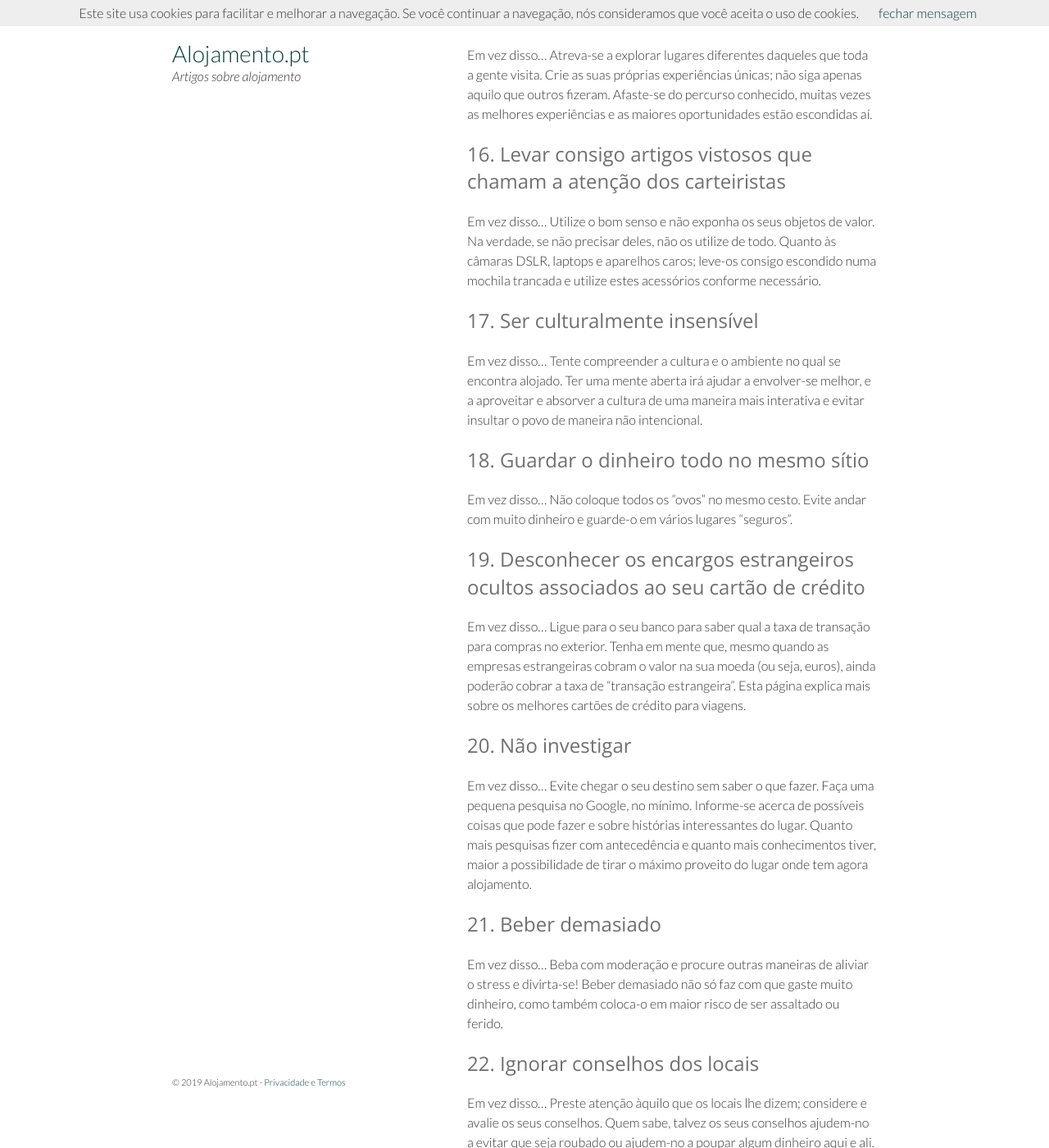
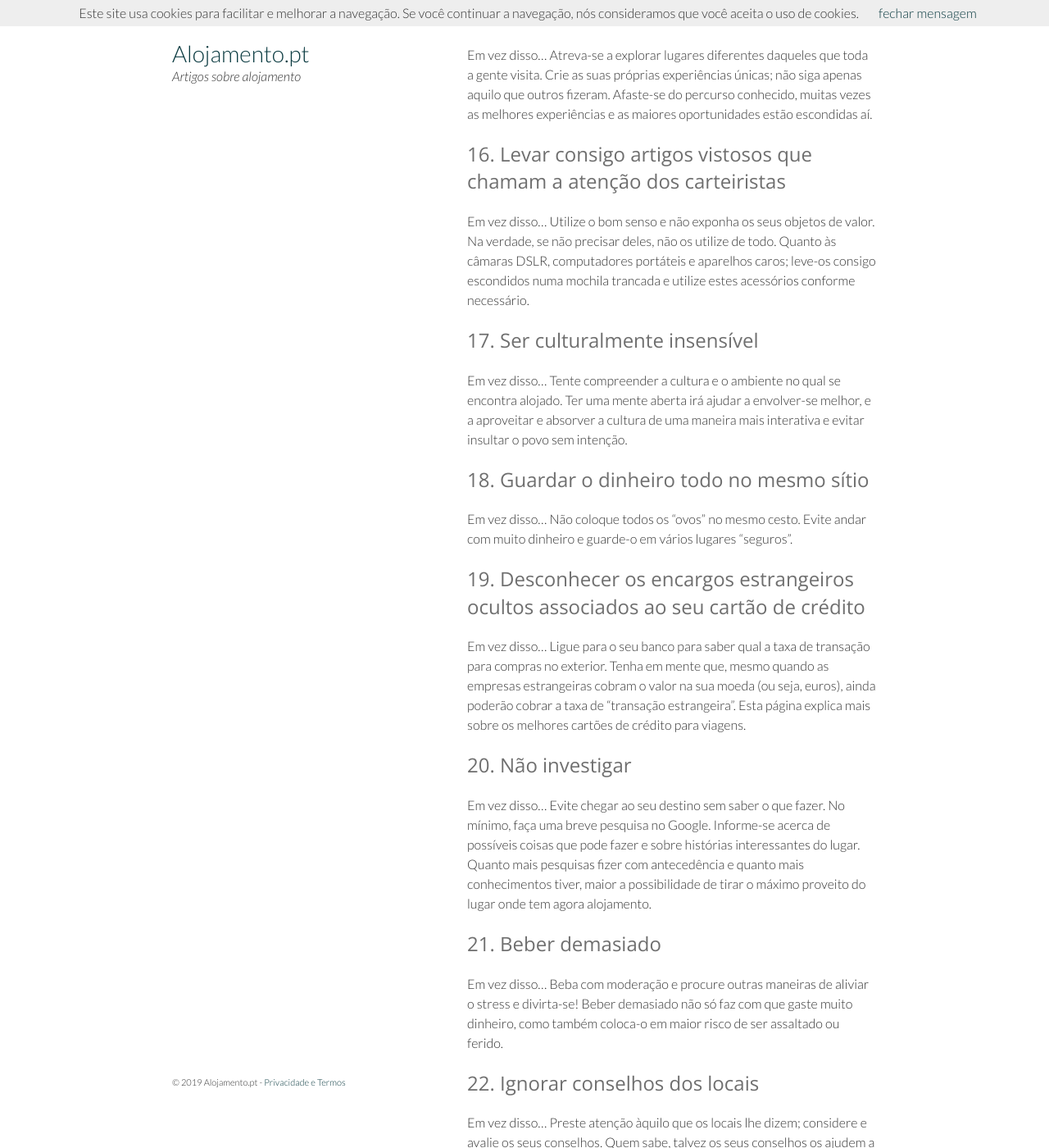
Before and after one commit to artigos/alojamento.pt, a Jekyll site: the page built from _posts/2019-05-12-24-erros-de-viagem-comuns-e-como-evita-los.md, in a window 1280 px wide and 1400 px high, scrolled down 3335 px. Shown: the whole window at 82% size. Built offline with Jekyll 4.4.1, drawn with Linux system fonts in a browser that asks for light colours; some of the changed text lies outside the part shown.

Commit message:
New post

```diff
--- a/_posts/2019-05-12-24-erros-de-viagem-comuns-e-como-evita-los.md
+++ b/_posts/2019-05-12-24-erros-de-viagem-comuns-e-como-evita-los.md
@@ -5,100 +5,100 @@
 
 # {{ page.title }}
 
-É normal cometer alguns erros ao viajar e explorar o desconhecido. Mas por vezes estes erros podem transformar a sua viagem numa experiência dececionante e dispendiosa.  Este são os 24 erros de viagem mais comuns.  Esperemos que estas dicas o ajudem a evitar ser vítima destes imprevistos.
+É normal cometer alguns erros ao viajar e explorar o desconhecido.   Mas por vezes estes erros podem transformar a sua viagem numa experiência dececionante e dispendiosa.  Estes são os 24 erros de viagem mais comuns.  Esperemos que estas dicas o ajudem a evitar ser vítima destes imprevistos.
 
 ## 1. Definir um itinerário demasiado ambicioso
 
-Em vez disso... Seja flexível; não tenha medo de alterar os seus planos devido ao clima ou a escassez de dinheiro. Atenção ao tempo que demora a ir de “A” para “B” (não por distância, mas por método de viagem: carro, autocarro, comboio, etc).  Contabilize o tempo adicional de possíveis atrasos assim como tempo adicional para descansar. Lembre-se, não precisa de visitar o país inteiro de uma vez; ao fazê-lo poderá sentir que a viagem ficou inacabada.
+Em vez disso… Seja flexível; não tenha medo de alterar os seus planos devido ao clima ou a escassez de dinheiro.   Atenção ao tempo que demora a deslocar-se de “A” para “B” (não por distância, mas por método de viagem: carro, autocarro, comboio, etc).  Contabilize o tempo adicional de possíveis atrasos assim como o tempo adicional para descansar.   Lembre-se, não precisa de visitar o país inteiro de uma vez; ao fazê-lo poderá sentir que a viagem ficou inacabada.
 
 ## 2. Levar demasiada bagagem
 
-Em vez disso... Leve apenas aquilo que precisa e que sabe que vai utilizar, e não aquilo que julga que vai utilizar.  Compre o resto no seu local de destino (possivelmente a uma fração do preço).  Depois de fazer as malas, faça uma revisão e tente reduzir um pouco mais a carga. Evite levar coisas que não precisa e retire esse peso extra.
+Em vez disso… Leve apenas aquilo que precisa e que sabe que vai utilizar, e não aquilo que julga que vai utilizar.  Compre o resto no seu local de destino (possivelmente a uma fração do preço).  Depois de fazer as malas, faça uma revisão e tente reduzir um pouco mais a carga. Evite levar coisas que não precisa e retire esse peso extra.
 
 ## 3. Confiar cegamente nas primeiras direções dadas por uma pessoa local
 
-Em vez disso... Arranje uma rede abrangente de direções. Pergunte as direções a mais de uma pessoa para o mesmo lugar.  Se a pessoa hesitar ou parecer procurar uma resposta, agradeça a ajuda e procure novamente ajuda na rua seguinte.
+Em vez disso… Arranje uma rede abrangente de direções.   Pergunte as direções a mais de uma pessoa para o mesmo lugar.  Se a pessoa hesitar ou parecer procurar uma resposta, agradeça a ajuda e procure novamente ajuda na rua seguinte.
 
 ## 4. Confiar totalmente nos guias de viagem
 
-Em vez disso... Os guias de viagem servem para dar-lhe informações sobre as suas viagens, não servem para defini-las.  Coloque o guia de lado e interaja com outros viajantes e outras pessoas no seu local de destino.  Permita-se explorar e recorrer à sua iniciativa; os destinos reservam muito mais do que o que está escrito em qualquer guia de viagem.
+Em vez disso… Os guias de viagem servem para dar-lhe informações sobre as suas viagens, não servem para defini-las.  Coloque o guia de lado e interaja com outros viajantes e outras pessoas no seu local de destino.  Permita-se explorar e recorrer à sua iniciativa; os destinos reservam muito mais do que o que está escrito em qualquer guia de viagem.
 
 ## 5. Esquecer-se do orçamento e ficar sem dinheiro
 
-Em vez disso... Deve encarar o seu orçamento como uma maneira de experienciar o lugar de uma forma mais criativa e autêntica; não como uma restrição.  Crie um orçamento realista ao qual possa manter-se fiel e permita ter algum espaço para despesas inesperadas.  Se viajar a longo prazo, programe transferências semanais das suas economias para a sua conta (como um salário), para que saiba exatamente quanto pode gastar.
+Em vez disso… Deve encarar o seu orçamento como uma maneira de experienciar o lugar de uma forma mais criativa e autêntica; não como uma restrição.  Crie um orçamento realista ao qual possa manter-se fiel e permita ter algum espaço para despesas inesperadas.  Se viajar a longo prazo, programe transferências semanais das suas economias para a sua conta (como um salário), para que saiba exatamente quanto pode gastar.
 
-## 6. Não fazer cópias de segurança das fotografias e perdê-las devido a furto da câmara ou vírus
+## 6. Não fazer cópias de segurança das fotografias e perdê-las devido ao furto da câmara ou a vírus
 
-Em vez disso... Faça regularmente cópias de segurança das suas fotografias em CD/DVD/dispositivo USB ou grave-as online em sites como o Picasa e o Flickr, ou no FTP do seu blog. Este erro é muito penoso, por isso o melhor será evitá-lo.  As suas memórias são uma das coisas mais valiosas que traz das suas viagens. Se possível, faça mais do que uma cópia de segurança.
+Em vez disso… Faça regularmente cópias de segurança das suas fotografias em CD/DVD/dispositivo USB ou grave-as online em sites como o Picasa e o Flickr, ou no FTP do seu blog.   Este erro é muito penoso, por isso o melhor será evitá-lo.  As suas memórias são uma das coisas mais valiosas que traz das suas viagens.   Se possível, faça mais do que uma cópia de segurança.
 
 ## 7. Reserva de voos de ligação com um curto tempo de trânsito, perdendo assim o voo
 
-Em vez disso... Reserve algumas horas entre voos para poder gerir qualquer situação de “atraso” (atraso do voo, longas filas de espera, distância longa entre terminais, etc.).
+Em vez disso… Reserve algumas horas entre voos para poder gerir qualquer situação de “atraso” (atraso do voo, longas filas de espera, distância longa entre terminais, etc.).
 
 ## 8. Não verificar duas vezes a existência de erros nos seus documentos e reservas
 
-Em vez disso... Verifique os seus documentos e reservas de hotéis, voos, comboios, autocarros, etc. Verifique sempre a hora e o local e certifique-se de que estão devidamente agendados. Além disso, certifique-se de que o seu nome está devidamente escrito na reserva do seu voo.
+Em vez disso… Verifique os seus documentos e reservas de hotéis, voos, comboios, autocarros, etc.   Verifique sempre a hora e o local e certifique-se de que estão devidamente agendados.   Além disso, certifique-se de que o seu nome está devidamente escrito na reserva do seu voo.
 
 ## 9. Não fazer um seguro
 
-Em vez disso... Gastar esse dinheiro extra dá-lhe o benefício de se sentir mais seguro caso aconteça alguma coisa (perda de bagagem, atraso ou cancelamento da viagem, emergência médica, etc.). Leia as letras pequenas para ver o que está incluído e se é algo que se adapta às suas necessidades. Pode saber mais sobre seguros de viagem aqui.
+Em vez disso… Gastar esse dinheiro extra dá-lhe o benefício de se sentir mais seguro caso aconteça alguma coisa (perda de bagagem, atraso ou cancelamento da viagem, emergência médica, etc.). Leia as letras pequenas para saber o que está incluído e se é algo que se adapta às suas necessidades. Pode saber mais sobre seguros de viagem aqui.
 
 ## 10. Não avisar o banco de futuras transações no estrangeiro
 
-Em vez disso... Se deseja evitar o cancelamento do seu cartão de débito devido a “atividade incomum”, informe o banco com antecedência sobre todos os países que irá visitar, para que saibam que é você quem está a usar o cartão. Além disso, muitos bancos internacionais têm filiais e joint ventures no estrangeiro que irão anular as suas taxas de ATM.
+Em vez disso… Se deseja evitar o cancelamento do seu cartão de débito devido a “atividade incomum”, informe o banco com antecedência sobre todos os países que irá visitar, para que saibam que é você quem está a usar o cartão.   Além disso, muitos bancos internacionais têm filiais e joint ventures no estrangeiro que irão anular as suas taxas de ATM.
 
 ## 11. Não considerar as diferenças de fuso horário ao reservar a viagem
 
-Em vez disso... Corrobore os diferentes fusos horários entre os locais “A” e “B”, o tempo que demora a chegar e quantos fusos horários irá atravessar. Contabilize essas informações no agendamento das suas reservas. Além disso, considere os possíveis efeitos do jet-lag durante os primeiros dias, ou melhor ainda, aprenda a evitar o jet-lag.
+Em vez disso… Corrobore os diferentes fusos horários entre os locais “A” e “B”, o tempo que demora a chegar e quantos fusos horários irá atravessar. Contabilize essas informações no agendamento das suas reservas. Além disso, considere os possíveis efeitos do jet-lag durante os primeiros dias, ou melhor ainda, aprenda a evitar o jet-lag.
 
 ## 12. Não fazer cópias de documentos importantes
 
-Em vez disso... Faça cópias impressas dos seus documentos (passaporte, documentos de identificação, apólice de seguro de viagem, cartões de crédito) e faça também uma cópia digital (se possível, um pdf protegido por senha) numa conta de email “secreta” à qual possa aceder facilmente. Em caso de perda dos seus documentos originais, as cópias facilitam a verificação da sua identidade e agilizam o processo de renovação.
+Em vez disso… Faça cópias impressas dos seus documentos (passaporte, documentos de identificação, apólice de seguro de viagem, cartões de crédito) e faça também uma cópia digital (se possível, um pdf protegido por senha) numa conta de email “secreta” à qual possa aceder facilmente. Em caso de perda dos seus documentos originais, as cópias facilitam a verificação da sua identidade e agilizam o processo de renovação.
 
 ## 13. Trocar grandes quantias de dinheiro antes de partir
 
-Em vez disso... Troque apenas a quantia suficiente para cobrir os custos até chegar à primeira ATM ou ao primeiro quiosque de câmbio com boas taxas no seu local de destino. Pode também levantar dinheiro numa ATM assim que chegar ao destino, mas não recorra aos quiosques de câmbio do aeroporto. As taxas são horríveis.
+Em vez disso… Troque apenas a quantia suficiente para cobrir os custos até chegar à primeira ATM ou ao primeiro quiosque de câmbio com boas taxas no seu local de destino. Pode também levantar dinheiro numa ATM assim que chegar ao destino, mas não recorra aos quiosques de câmbio do aeroporto. As taxas são horríveis.
 
 ## 14. Aterrar no aeroporto errado
 
-Em vez disso... Quando viajar para cidades grandes que têm mais do que um aeroporto, verifique a reserva para garantir que sabe qual é o aeroporto e o terminal certos.
+Em vez disso… Quando viajar para cidades grandes que têm mais do que um aeroporto, verifique a reserva para garantir que sabe qual é o aeroporto e o terminal certos.
 
 ## 15. Não se afastar das zonas turísticas
 
-Em vez disso... Atreva-se a explorar lugares diferentes daqueles que toda a gente visita. Crie as suas próprias experiências únicas; não siga apenas aquilo que outros fizeram.  Afaste-se do percurso conhecido, muitas vezes as melhores experiências e as maiores oportunidades estão escondidas aí.
+Em vez disso… Atreva-se a explorar lugares diferentes daqueles que toda a gente visita.   Crie as suas próprias experiências únicas; não siga apenas aquilo que outros fizeram.  Afaste-se do percurso conhecido, muitas vezes as melhores experiências e as maiores oportunidades estão escondidas aí.
 
 ## 16. Levar consigo artigos vistosos que chamam a atenção dos carteiristas
 
-Em vez disso... Utilize o bom senso e não exponha os seus objetos de valor. Na verdade, se não precisar deles, não os utilize de todo. Quanto às câmaras DSLR, laptops e aparelhos caros; leve-os consigo escondido numa mochila trancada e utilize estes acessórios conforme necessário.
+Em vez disso… Utilize o bom senso e não exponha os seus objetos de valor. Na verdade, se não precisar deles, não os utilize de todo. Quanto às câmaras DSLR, computadores portáteis e aparelhos caros; leve-os consigo escondidos numa mochila trancada e utilize estes acessórios conforme necessário.
 
 ## 17. Ser culturalmente insensível
 
-Em vez disso... Tente compreender a cultura e o ambiente no qual se encontra alojado.  Ter uma mente aberta irá ajudar a envolver-se melhor, e a aproveitar e absorver a cultura de uma maneira mais interativa e evitar insultar o povo de maneira não intencional.
+Em vez disso… Tente compreender a cultura e o ambiente no qual se encontra alojado.  Ter uma mente aberta irá ajudar a envolver-se melhor, e a aproveitar e absorver a cultura de uma maneira mais interativa e evitar insultar o povo sem intenção.
 
 ## 18. Guardar o dinheiro todo no mesmo sítio
 
-Em vez disso... Não coloque todos os “ovos” no mesmo cesto.  Evite andar com muito dinheiro e guarde-o em vários lugares “seguros”.
+Em vez disso… Não coloque todos os “ovos” no mesmo cesto.  Evite andar com muito dinheiro e guarde-o em vários lugares “seguros”.
 
 ## 19. Desconhecer os encargos estrangeiros ocultos associados ao seu cartão de crédito
 
-Em vez disso... Ligue para o seu banco para saber qual a taxa de transação para compras no exterior. Tenha em mente que, mesmo quando as empresas estrangeiras cobram o valor na sua moeda (ou seja, euros), ainda poderão cobrar a taxa de “transação estrangeira”. Esta página explica mais sobre os melhores cartões de crédito para viagens.
+Em vez disso… Ligue para o seu banco para saber qual a taxa de transação para compras no exterior. Tenha em mente que, mesmo quando as empresas estrangeiras cobram o valor na sua moeda (ou seja, euros), ainda poderão cobrar a taxa de “transação estrangeira”. Esta página explica mais sobre os melhores cartões de crédito para viagens.
 
 ## 20. Não investigar
 
-Em vez disso... Evite chegar o seu destino sem saber o que fazer. Faça uma pequena pesquisa no Google, no mínimo.  Informe-se acerca de possíveis coisas que pode fazer e sobre histórias interessantes do lugar. Quanto mais pesquisas fizer com antecedência e quanto mais conhecimentos tiver, maior a possibilidade de tirar o máximo proveito do lugar onde tem agora alojamento.
+Em vez disso… Evite chegar ao seu destino sem saber o que fazer. No mínimo, faça uma breve pesquisa no Google.  Informe-se acerca de possíveis coisas que pode fazer e sobre histórias interessantes do lugar. Quanto mais pesquisas fizer com antecedência e quanto mais conhecimentos tiver, maior a possibilidade de tirar o máximo proveito do lugar onde tem agora alojamento.
 
 ## 21. Beber demasiado
 
-Em vez disso... Beba com moderação e procure outras maneiras de aliviar o stress e divirta-se! Beber demasiado não só faz com que gaste muito dinheiro, como também coloca-o em maior risco de ser assaltado ou ferido.
+Em vez disso… Beba com moderação e procure outras maneiras de aliviar o stress e divirta-se!   Beber demasiado não só faz com que gaste muito dinheiro, como também coloca-o em maior risco de ser assaltado ou ferido.
 
 ## 22. Ignorar conselhos dos locais
 
-Em vez disso... Preste atenção àquilo que os locais lhe dizem; considere e avalie os seus conselhos.  Quem sabe, talvez os seus conselhos ajudem-no a evitar que seja roubado ou ajudem-no a poupar algum dinheiro aqui e ali.
+Em vez disso… Preste atenção àquilo que os locais lhe dizem; considere e avalie os seus conselhos.  Quem sabe, talvez os seus conselhos os ajudem a evitar que seja roubado ou a poupar algum dinheiro aqui e ali.
 
 ## 23. Irritar-se no país estrangeiro
 
-Em vez disso... Mesmo que a sua experiência não tenha sido muito boa e não o tenham tratado como esperado, considere que tudo isso faz parte da sua experiência e aproveite para aprender. Naturalmente, deve expressar as suas frustrações se precisar, mas lembre-se de que é um convidado nesse país. Se as coisas não são feitas da forma que está habituado, não significa que sejam feitas de forma errada. Pratique paciência e tolerância.
+Em vez disso… Mesmo que a sua experiência não tenha sido muito boa e não o tenham tratado como esperado, considere que tudo isso faz parte da sua experiência e aproveite para aprender. Naturalmente, deve expressar as suas frustrações se precisar, mas lembre-se de que é um convidado nesse país. Se as coisas não são feitas da forma que está habituado, não significa que sejam feitas de forma errada. Pratique paciência e tolerância.
 
 ## 24. Ter expectativas irrealistas
 
-Em vez disso... Se algo não acontecer conforme planeado, deixe-se levar.  Tenha expectativas realistas e não espere que a sua viagem seja perfeita. Melhor ainda, não crie expectativas e chegue ao novo país de alojamento de espírito aberto, pois irá ajudá-lo a aceitar as coisas como elas forem.
+Em vez disso… Se algo não acontecer conforme planeado, deixe-se levar.  Tenha expectativas realistas e não espere que a sua viagem seja perfeita.   Melhor ainda, não crie expectativas e chegue ao novo país de alojamento de espírito aberto, pois irá ajudá-lo a aceitar as coisas como elas forem.
```
Also changed, not shown: _posts/2019-05-13-compreender-os-diferentes-tipos-de-alojamento-para-turismo.md (added, +146 -0 lines).
